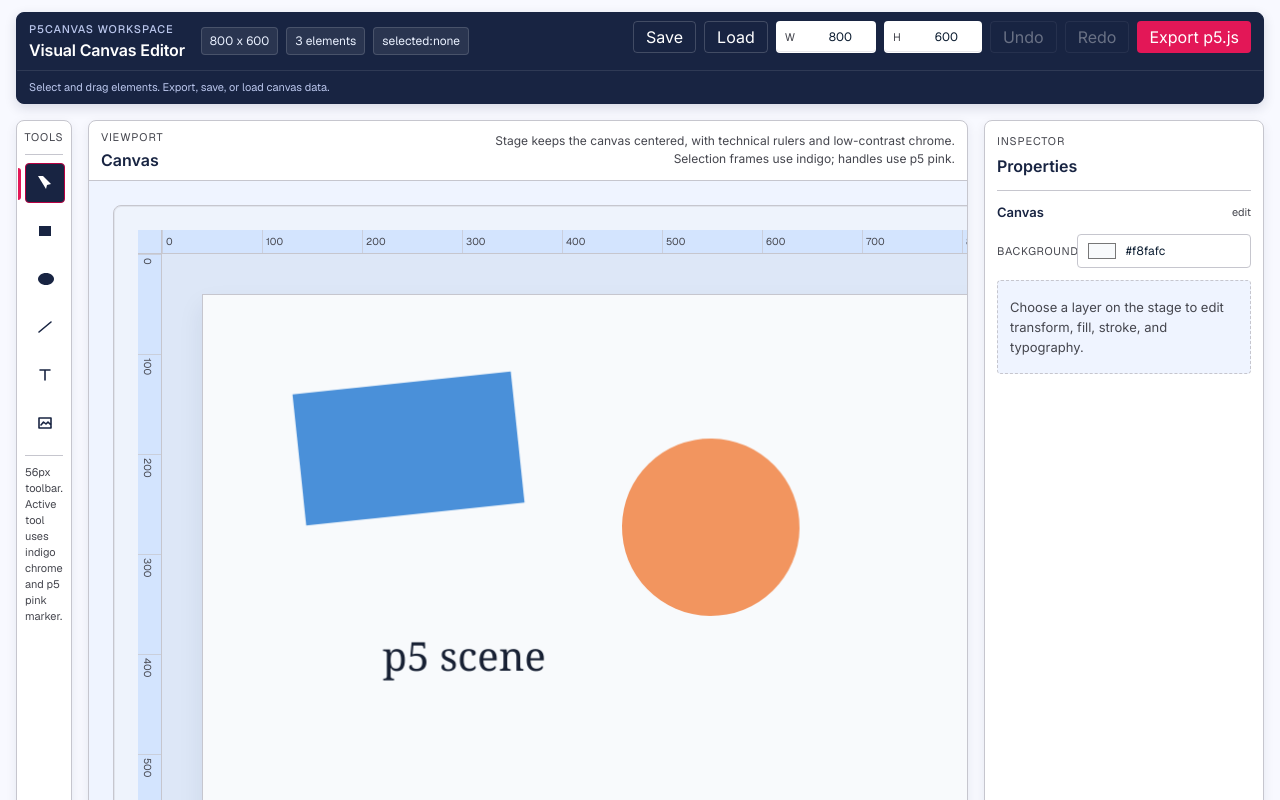
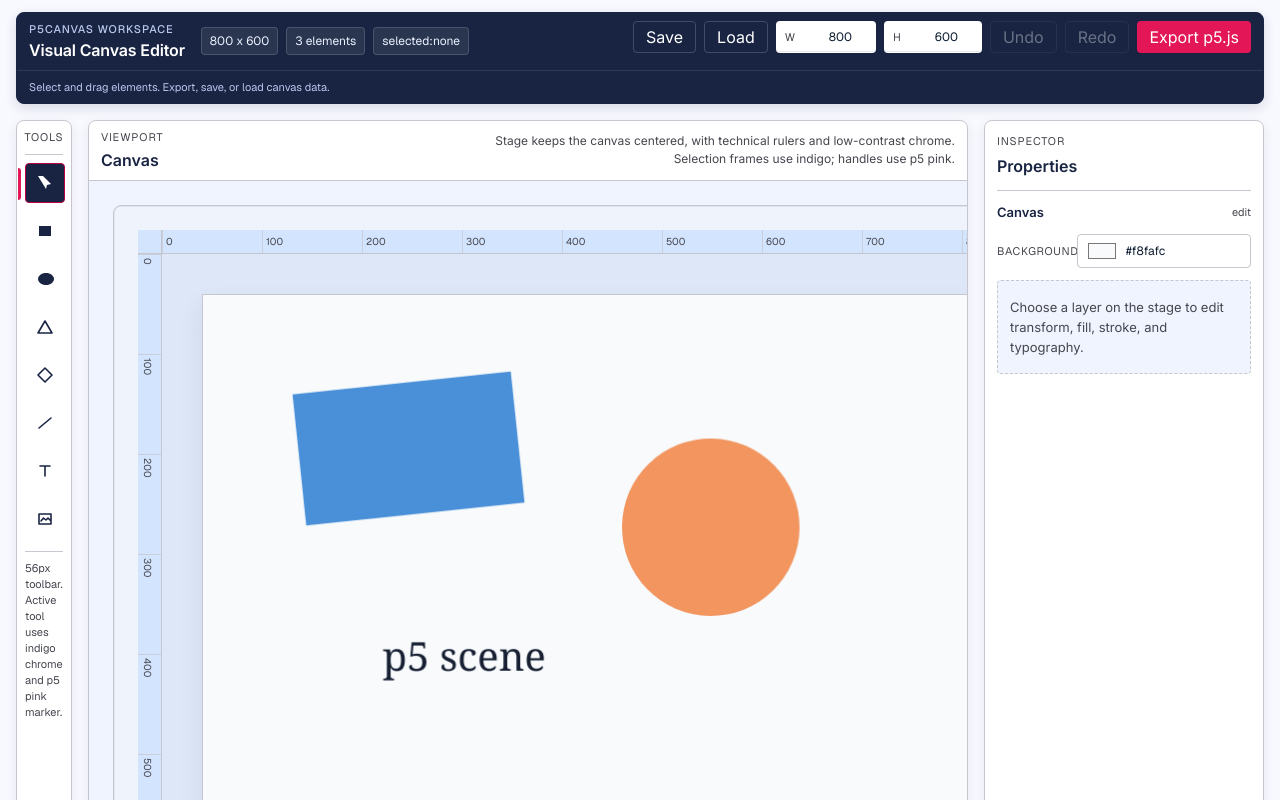
Before and after one commit to nopublicsounds/draw-p5js, a React (Vite) app: page / in a window 1280 px wide. Shown: the top 800 px of the page. Built offline with nearby package versions, Linux system fonts and the light colour scheme.

Commit message:
feat: Add new drawable diagrams - traingle, diamond(quad)

```diff
--- a/src/components/CanvasStage.tsx
+++ b/src/components/CanvasStage.tsx
@@ -114,6 +114,41 @@ const pointInElement = (point: Point, element: CanvasElement) => {
     return normalizedX * normalizedX + normalizedY * normalizedY <= 1
   }
 
+  if (element.type === 'triangle') {
+    const ax = element.x + element.width / 2
+    const ay = element.y
+    const bx = element.x + element.width
+    const by = element.y + element.height
+    const cx = element.x
+    const cy = element.y + element.height
+
+    const denominator = (by - cy) * (ax - cx) + (cx - bx) * (ay - cy)
+    if (denominator === 0) {
+      return false
+    }
+
+    const alpha = ((by - cy) * (localPoint.x - cx) + (cx - bx) * (localPoint.y - cy)) / denominator
+    const beta = ((cy - ay) * (localPoint.x - cx) + (ax - cx) * (localPoint.y - cy)) / denominator
+    const gamma = 1 - alpha - beta
+
+    return alpha >= 0 && beta >= 0 && gamma >= 0
+  }
+
+  if (element.type === 'diamond') {
+    const centerX = element.x + element.width / 2
+    const centerY = element.y + element.height / 2
+    const dx = Math.abs(localPoint.x - centerX)
+    const dy = Math.abs(localPoint.y - centerY)
+    const radiusX = element.width / 2
+    const radiusY = element.height / 2
+
+    if (radiusX === 0 || radiusY === 0) {
+      return false
+    }
+
+    return dx / radiusX + dy / radiusY <= 1
+  }
+
   return (
     localPoint.x >= element.x &&
     localPoint.x <= element.x + element.width &&
@@ -182,6 +217,29 @@ const drawElement = (ctx: CanvasRenderingContext2D, element: CanvasElement) => {
       ctx.fillStyle = element.style.fill
       ctx.fill()
     }
+  } else if (element.type === 'triangle') {
+    ctx.beginPath()
+    ctx.moveTo(element.x + element.width / 2, element.y)
+    ctx.lineTo(element.x + element.width, element.y + element.height)
+    ctx.lineTo(element.x, element.y + element.height)
+    ctx.closePath()
+
+    if (element.style.fill !== 'none') {
+      ctx.fillStyle = element.style.fill
+      ctx.fill()
+    }
+  } else if (element.type === 'diamond') {
+    ctx.beginPath()
+    ctx.moveTo(element.x + element.width / 2, element.y)
+    ctx.lineTo(element.x + element.width, element.y + element.height / 2)
+    ctx.lineTo(element.x + element.width / 2, element.y + element.height)
+    ctx.lineTo(element.x, element.y + element.height / 2)
+    ctx.closePath()
+
+    if (element.style.fill !== 'none') {
+      ctx.fillStyle = element.style.fill
+      ctx.fill()
+    }
   } else if (element.type === 'text') {
     ctx.fillStyle = element.style.fill === 'none' ? '#0b1c30' : element.style.fill
     ctx.font = `${element.fontSize ?? 24}px ${element.fontFamily ?? 'Inter'}`
@@ -204,6 +262,21 @@ const drawElement = (ctx: CanvasRenderingContext2D, element: CanvasElement) => {
         0,
         Math.PI * 2,
       )
+      ctx.stroke()
+    } else if (element.type === 'triangle') {
+      ctx.beginPath()
+      ctx.moveTo(element.x + element.width / 2, element.y)
+      ctx.lineTo(element.x + element.width, element.y + element.height)
+      ctx.lineTo(element.x, element.y + element.height)
+      ctx.closePath()
+      ctx.stroke()
+    } else if (element.type === 'diamond') {
+      ctx.beginPath()
+      ctx.moveTo(element.x + element.width / 2, element.y)
+      ctx.lineTo(element.x + element.width, element.y + element.height / 2)
+      ctx.lineTo(element.x + element.width / 2, element.y + element.height)
+      ctx.lineTo(element.x, element.y + element.height / 2)
+      ctx.closePath()
       ctx.stroke()
     } else {
       ctx.strokeRect(element.x, element.y, element.width, element.height)
@@ -280,7 +353,7 @@ const drawMultiSelectBox = (ctx: CanvasRenderingContext2D, element: CanvasElemen
 
 interface DrawingState {
   type: 'drawing'
-  tool: 'rect' | 'ellipse' | 'line'
+  tool: 'rect' | 'ellipse' | 'triangle' | 'diamond' | 'line'
   startPoint: Point
   currentPoint: Point
 }
@@ -355,6 +428,33 @@ export function CanvasStage() {
 
         ctx.beginPath()
         ctx.ellipse(centerX, centerY, Math.abs(radiusX), Math.abs(radiusY), 0, 0, Math.PI * 2)
+        ctx.fill()
+        ctx.stroke()
+      } else if (drawingState.tool === 'triangle') {
+        const x = Math.min(drawingState.startPoint.x, drawingState.currentPoint.x)
+        const y = Math.min(drawingState.startPoint.y, drawingState.currentPoint.y)
+        const width = Math.abs(drawingState.currentPoint.x - drawingState.startPoint.x)
+        const height = Math.abs(drawingState.currentPoint.y - drawingState.startPoint.y)
+
+        ctx.beginPath()
+        ctx.moveTo(x + width / 2, y)
+        ctx.lineTo(x + width, y + height)
+        ctx.lineTo(x, y + height)
+        ctx.closePath()
+        ctx.fill()
+        ctx.stroke()
+      } else if (drawingState.tool === 'diamond') {
+        const x = Math.min(drawingState.startPoint.x, drawingState.currentPoint.x)
+        const y = Math.min(drawingState.startPoint.y, drawingState.currentPoint.y)
+        const width = Math.abs(drawingState.currentPoint.x - drawingState.startPoint.x)
+        const height = Math.abs(drawingState.currentPoint.y - drawingState.startPoint.y)
+
+        ctx.beginPath()
+        ctx.moveTo(x + width / 2, y)
+        ctx.lineTo(x + width, y + height / 2)
+        ctx.lineTo(x + width / 2, y + height)
+        ctx.lineTo(x, y + height / 2)
+        ctx.closePath()
         ctx.fill()
         ctx.stroke()
       } else if (drawingState.tool === 'line') {
@@ -578,7 +678,7 @@ export function CanvasStage() {
     const hitElement = [...elements].reverse().find((element) => pointInElement(point, element))
 
     // Handle drawing tools
-    if (activeTool === 'rect' || activeTool === 'ellipse' || activeTool === 'line') {
+    if (activeTool === 'rect' || activeTool === 'ellipse' || activeTool === 'triangle' || activeTool === 'diamond' || activeTool === 'line') {
       setDrawingState({
         type: 'drawing',
         tool: activeTool,
--- a/src/components/ToolSidebar.tsx
+++ b/src/components/ToolSidebar.tsx
@@ -5,6 +5,8 @@ const tools: { tool: EditorTool; label: string; hint: string }[] = [
   { tool: 'select', label: 'Select', hint: 'Move and inspect' },
   { tool: 'rect', label: 'Rect', hint: 'Click-drag to draw' },
   { tool: 'ellipse', label: 'Ellipse', hint: 'Click-drag to draw' },
+  { tool: 'triangle', label: 'Triangle', hint: 'Click-drag to draw' },
+  { tool: 'diamond', label: 'Diamond', hint: 'Click-drag to draw' },
   { tool: 'line', label: 'Line', hint: 'Click-drag to draw' },
   { tool: 'text', label: 'Text', hint: 'Click to place' },
   { tool: 'image', label: 'Image', hint: 'Click for picker' },
@@ -14,13 +16,15 @@ const toolIcons: Record<EditorTool, string> = {
   select: 'M8 3l8 8-4 1-1 4-8-13h5z',
   rect: 'M4 5h12v10H4z',
   ellipse: 'M3 10c0-3.314 3.582-6 8-6s8 2.686 8 6-3.582 6-8 6-8-2.686-8-6z',
+  triangle: 'M10 4 17 16 3 16z',
+  diamond: 'M10 3 17 10 10 17 3 10z',
   line: 'M4 15 16 5',
   text: 'M5 5h10M10 5v10',
   image: 'M4 5h12v10H4zm2 7 2.5-3 2.5 2 2-2 3 3',
 }
 
 function ToolGlyph({ tool }: { tool: EditorTool }) {
-  if (tool === 'line' || tool === 'text' || tool === 'image') {
+  if (tool === 'line' || tool === 'text' || tool === 'image' || tool === 'triangle' || tool === 'diamond') {
     return (
       <svg viewBox="0 0 20 20" className="h-5 w-5 fill-none stroke-current stroke-[1.6]" aria-hidden="true">
         <path d={toolIcons[tool]} strokeLinecap="round" strokeLinejoin="round" />
--- a/src/types/canvas.ts
+++ b/src/types/canvas.ts
@@ -1,4 +1,4 @@
-export type ElementType = 'rect' | 'ellipse' | 'line' | 'text' | 'image'
+export type ElementType = 'rect' | 'ellipse' | 'triangle' | 'diamond' | 'line' | 'text' | 'image'
 
 export interface ElementStyle {
   fill: string
--- a/src/utils/exportP5.ts
+++ b/src/utils/exportP5.ts
@@ -48,6 +48,10 @@ const elementToP5 = (element: CanvasElement, index: number) => {
   } else if (element.type === 'ellipse') {
     lines.push(`ellipseMode(CENTER);`)
     lines.push(`ellipse(0, 0, ${element.width}, ${element.height});`)
+  } else if (element.type === 'triangle') {
+    lines.push(`triangle(0, ${-element.height / 2}, ${element.width / 2}, ${element.height / 2}, ${-element.width / 2}, ${element.height / 2});`)
+  } else if (element.type === 'diamond') {
+    lines.push(`quad(0, ${-element.height / 2}, ${element.width / 2}, 0, 0, ${element.height / 2}, ${-element.width / 2}, 0);`)
   } else if (element.type === 'line') {
     const x2 = element.x2 ?? element.x + element.width
     const y2 = element.y2 ?? element.y + element.height
```
